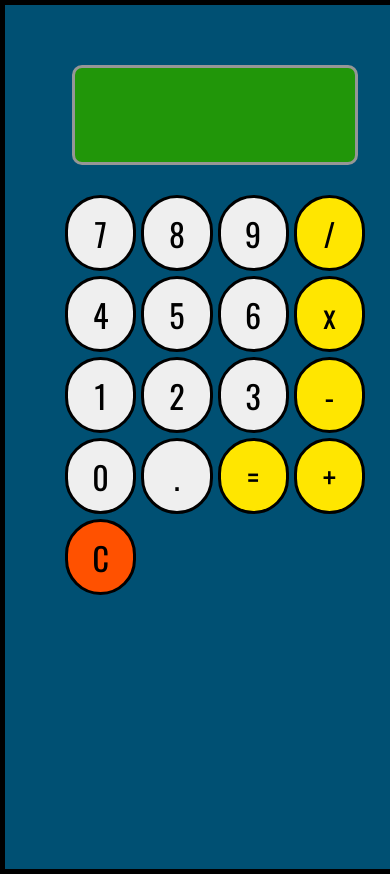
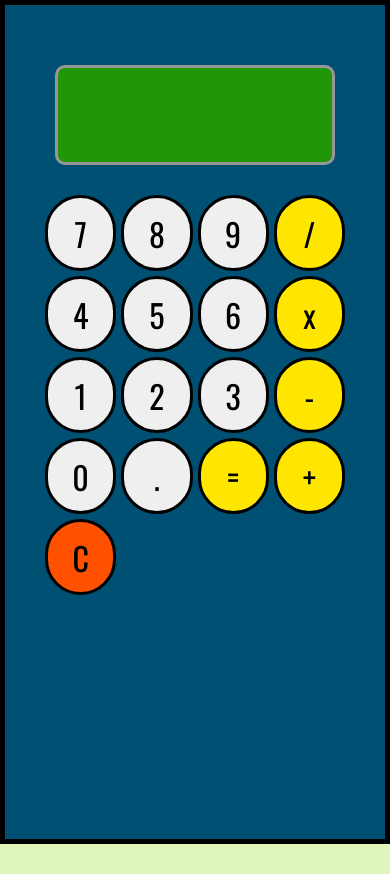
Before and after one commit to BrachoDev/Calculator-Website, a plain HTML site: page index.html in a window 390 px wide. After the commit the page ends 844 px from the top, so only its background shows below. Drawn offline with nearby package versions, Linux system fonts and the light colour scheme; a web font is replaced by a local one.

Commit message:
improved responsiveness

```diff
--- a/styles.css
+++ b/styles.css
@@ -2,6 +2,7 @@
   font-family: "Oswald", sans-serif;
   margin: 0;
   padding: 0;
+  box-sizing: border-box;
 }
 
 body {
@@ -98,17 +99,13 @@ button {
 }
 
 @media screen and (max-width: 768px) {
-  * {
-    overflow: hidden;
-  }
-
   h1,
   h3 {
     display: none;
   }
 
   .container {
-    width: 100vh;
+    width: 100vw;
     height: 100vh;
     border-radius: 0px;
   }
```
